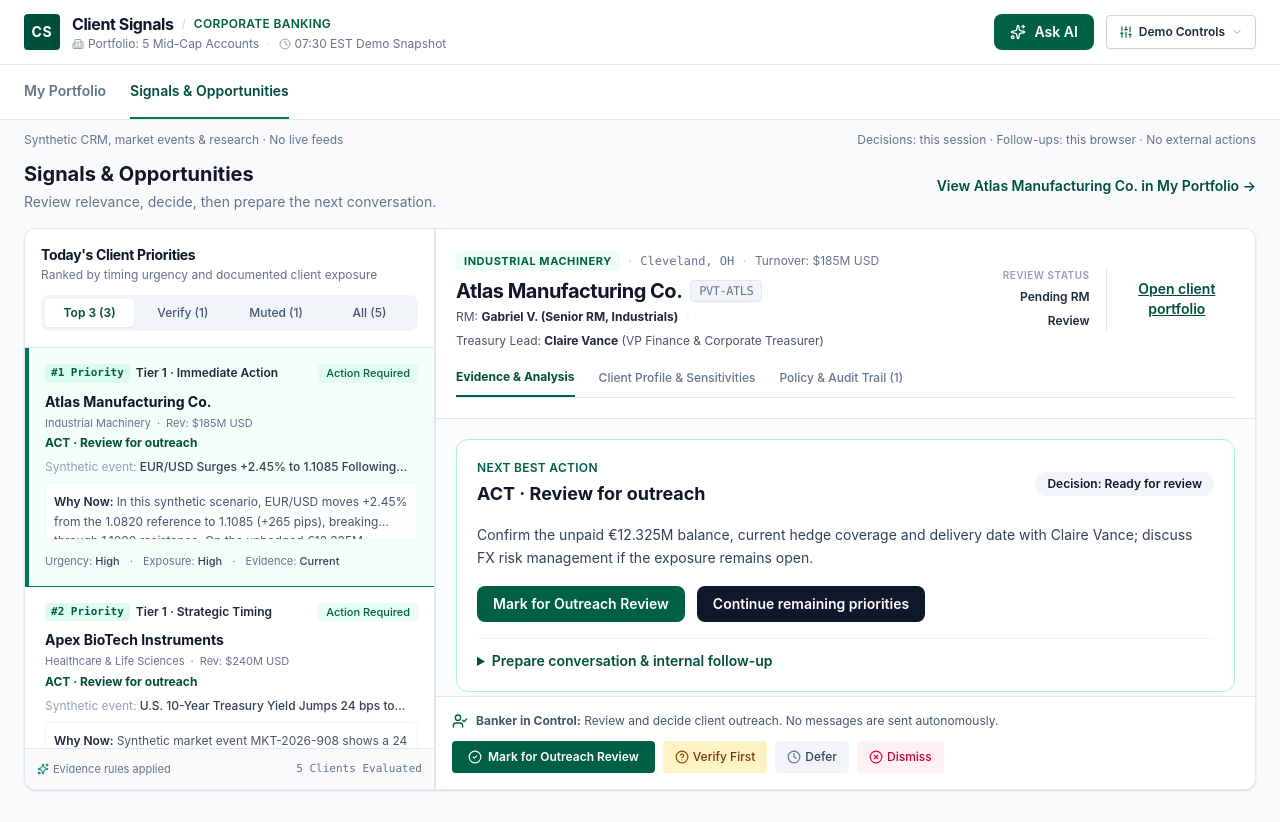
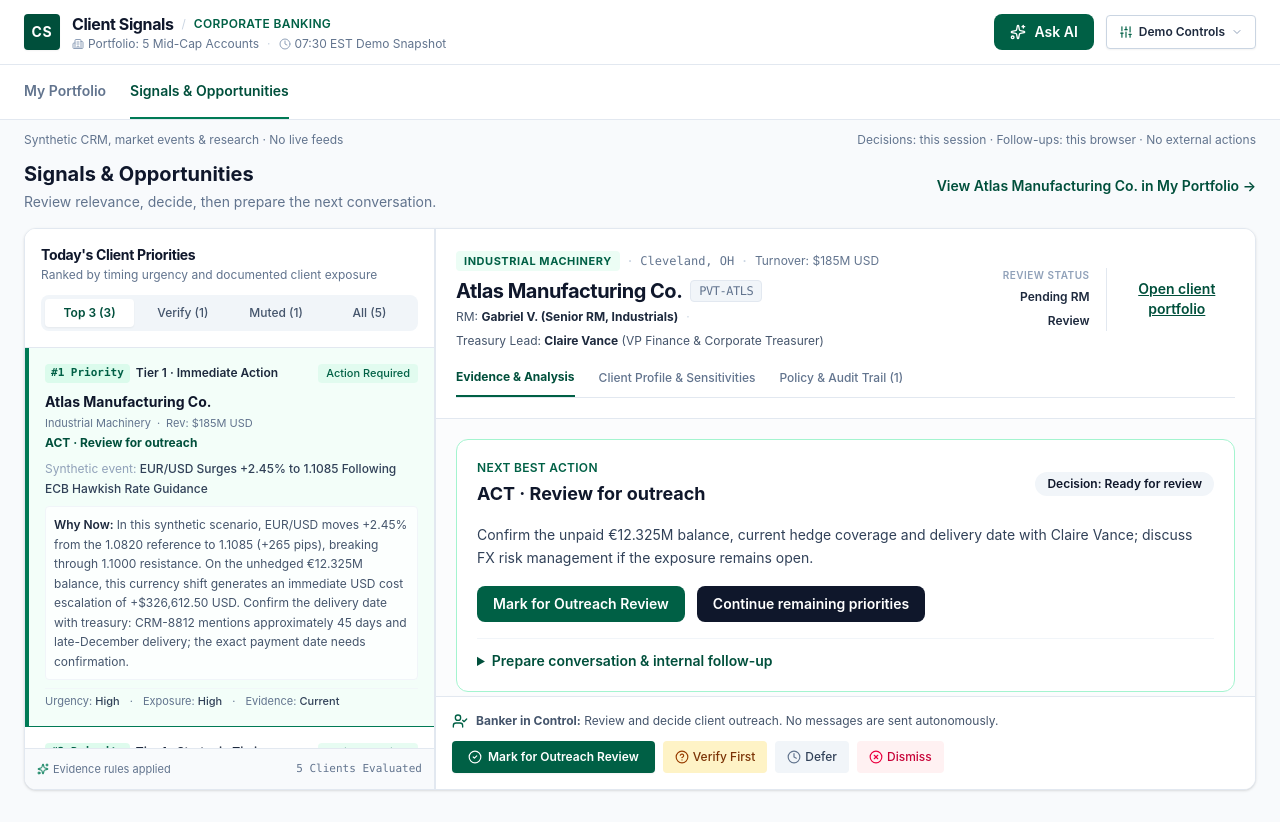
Before and after one commit to gaverrone23/bnpcase_fordham, a React (Vite) app in the folder client-signals/: page / in a window 1280 px wide. Built offline with nearby package versions, Linux system fonts and the light colour scheme.

Commit message:
fix(ui): show complete priority evidence and improve queue scrolling

```diff
--- a/client-signals/src/components/PriorityList.tsx
+++ b/client-signals/src/components/PriorityList.tsx
@@ -35,7 +35,7 @@ export const PriorityList: React.FC<PriorityListProps> = ({
   const countAll = opportunities.length;
 
   return (
-    <div className="flex flex-col h-full bg-white border-r border-slate-200">
+    <div className="flex flex-col h-full min-h-0 bg-white border-r border-slate-200">
 
       {/* Header & Filter Tabs */}
       <div className="p-4 border-b border-slate-200 bg-white">
@@ -111,7 +111,10 @@ export const PriorityList: React.FC<PriorityListProps> = ({
       </div>
 
       {/* List Feed */}
-      <div className="flex-1 overflow-y-auto divide-y divide-slate-100">
+      <div className="flex-1 min-h-0 overflow-y-auto overscroll-contain divide-y divide-slate-100"
+        tabIndex={0}
+        aria-label="Client priorities list, scroll to review all clients"
+      >
         {filteredOpportunities.length === 0 ? (
           <div className="p-8 text-center text-slate-400 text-xs">
             No opportunities in this queue.
@@ -203,13 +206,13 @@ export const PriorityList: React.FC<PriorityListProps> = ({
 
                 <p className="text-xs font-bold text-emerald-900 mb-2">{bankerAction(opp).label}</p>
                 {/* Event Headline */}
-                <div className="text-xs text-slate-700 font-medium line-clamp-1 mb-2">
+                <div className="text-xs text-slate-700 font-medium break-words leading-relaxed mb-2">
                   <span className="text-slate-400 font-normal">Synthetic event: </span>
                   {event?.title}
                 </div>
 
                 {/* "Why Now" Kicker */}
-                <p className="text-xs text-slate-600 line-clamp-2 leading-relaxed bg-white/70 p-2 rounded border border-slate-100 mb-2">
+                <p className="text-xs text-slate-600 break-words leading-relaxed bg-white/70 p-2 rounded border border-slate-100 mb-2">
                   <strong className="text-slate-800 font-semibold">Why Now: </strong>
                   {opp.whyNow}
                 </p>
```
